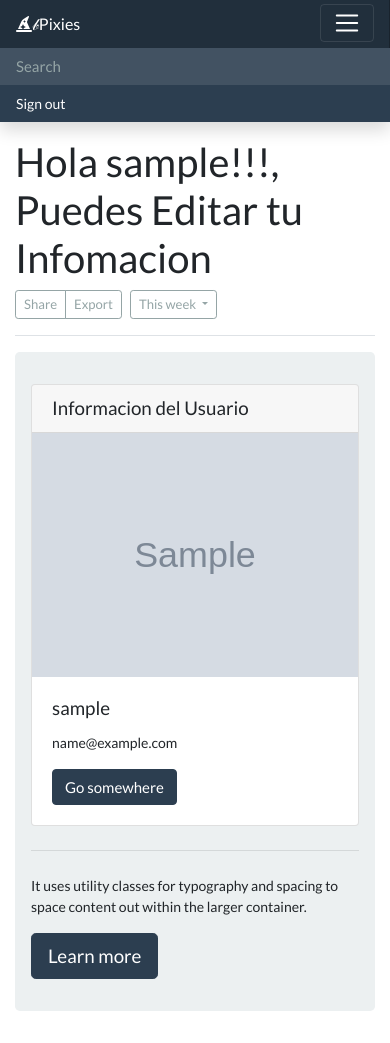
After one commit to bigvictornaq/Dashboard-SOA, a Flask app: page /informacion_usuario in a window 390 px wide. The commit adds this page. Run offline with Flask 2, Linux system fonts and the light colour scheme; a user stored in the database is signed in; tables that the repository leaves empty hold one stand-in row (values such as "Sample post"); grey boxes marked "Sample" are stand-in pictures; some libraries are stand-ins or nearby versions.

Commit message:
Se implemento sesiones

```diff
--- a/cat_web/__init__.py
+++ b/cat_web/__init__.py
@@ -12,5 +12,6 @@ db = SQLAlchemy(app)
 bcrypt = Bcrypt(app)
 login_manager = LoginManager(app)
 login_manager.login_view = 'index'
+login_manager.login_message_category = 'warning'
 
 from cat_web import routes
--- a/cat_web/models.py
+++ b/cat_web/models.py
@@ -9,7 +9,7 @@ class User(db.Model,UserMixin):
     id = db.Column(db.Integer,primary_key=True)
     username= db.Column(db.String(20),unique=True,nullable=False)
     email= db.Column(db.String(120),unique=True,nullable=False)
-    image_file = db.Column(db.String(20),nullable=False,default='default.jpg')
+    image_file = db.Column(db.String(20),nullable=False,default='defualt.jpg')
     password = db.Column(db.String(60),nullable=False)
 
     def __repr__(self):
--- a/cat_web/routes.py
+++ b/cat_web/routes.py
@@ -40,6 +40,11 @@ def home_page():
     return render_template('inicio.html')
 
 
+@app.route('/informacion_usuario')
+@login_required
+def usuario():
+    image_file = url_for('static',filename='profile_img/'+ current_user.image_file)
+    return render_template('user_info.html',image_file = image_file)
 
 @app.route('/logout')
 def salir_sesion():
--- a/cat_web/templates/base_home.html
+++ b/cat_web/templates/base_home.html
@@ -27,7 +27,7 @@
     {% block head%}{%endblock%}
 </head>
 <body>
-    <nav class="navbar navbar-dark sticky-top bg-dark flex-md-nowrap p-0 shadow">
+    <nav class="navbar navbar-dark sticky-top bg-primary flex-md-nowrap p-0 shadow">
   <a class="navbar-brand col-md-3 col-lg-2 mr-0 px-3" href=" {{url_for('home_page')}}"><i class='fas fa-hat-wizard'></i>&bscr;Pixies</a>
   <button class="navbar-toggler position-absolute d-md-none collapsed" type="button" data-toggle="collapse" data-target="#sidebarMenu" aria-controls="sidebarMenu" aria-expanded="false" aria-label="Toggle navigation">
     <span class="navbar-toggler-icon"></span>
@@ -49,7 +49,7 @@
 <div class="container-fluid">
   <div class="row">
       <!--Menu de la izquierda-->
-    <nav id="sidebarMenu" class="col-md-3 col-lg-2 d-md-block bg-light sidebar collapse">
+    <nav id="sidebarMenu" class="col-md-3 col-lg-2 d-md-block bg-dark sidebar collapse">
       <div class="sidebar-sticky pt-3">
         <ul class="nav flex-column">
           <li class="nav-item">
@@ -58,34 +58,34 @@
               home <span class="sr-only">(current)</span>
             </a>
           </li>
-          <li class="nav-item">
-            <a class="nav-link" href="/Countries">
+          <li class="nav-item ">
+            <a class="nav-link text-white" href="/Countries">
                 <i class="fas fa-flag-usa"></i>
               Pais
             </a>
           </li>
           <li class="nav-item">
-            <a class="nav-link" href="#">
+            <a class="nav-link text-white" href="#">
               <span data-feather="shopping-cart"></span>
               Films
             </a>
           </li>
           <li class="nav-item">
-            <a class="nav-link" href="/Clients">
+            <a class="nav-link text-white" href="/Clients">
               <span data-feather="users"></span>
               Customers
             </a>
           </li>
           <li class="nav-item">
-            <a class="nav-link" href="#">
+            <a class="nav-link text-white" href="#">
               <span data-feather="bar-chart-2"></span>
               Reports
             </a>
           </li>
           <li class="nav-item">
-            <a class="nav-link" href="#">
-              <span data-feather="layers"></span>
-              Integrations
+            <a class="nav-link text-white" href="{{url_for('usuario')}}">
+              <i class="fas fa-address-card"></i>
+              User Information
             </a>
           </li>
         </ul>
--- a/cat_web/templates/form_base.html
+++ b/cat_web/templates/form_base.html
@@ -15,7 +15,7 @@
 <body>
     {% with messages = get_flashed_messages(with_categories=true)%}
     {% if messages %}
-            {% for catogory, message in messages %}
+            {% for category, message in messages %}
                 <div class="alert alert-dismissible alert-{{ category }}">
                     {{ message }} {{ category }}
                   </div>
--- /dev/null
+++ b/cat_web/templates/user_info.html
@@ -0,0 +1,43 @@
+{% extends 'base_home.html'%}
+
+{% block head %}
+<title>Informacion del Usurio</title>
+{% endblock %}
+
+{% block body %}
+<div class="d-flex justify-content-between flex-wrap flex-md-nowrap align-items-center pt-3 pb-2 mb-3 border-bottom">
+    <h1 class="h2">Hola {{current_user.username}}!!!, Puedes Editar tu Infomacion</h1>
+    <div class="btn-toolbar mb-2 mb-md-0">
+      <div class="btn-group mr-2">
+        <button type="button" class="btn btn-sm btn-outline-secondary">Share</button>
+        <button type="button" class="btn btn-sm btn-outline-secondary">Export</button>
+      </div>
+      <button type="button" class="btn btn-sm btn-outline-secondary dropdown-toggle">
+        <span data-feather="calendar"></span>
+        This week
+      </button>
+    </div>
+  </div>
+  <div class="jumbotron">
+    <div class="card" >
+        <h5 class="card-header">Informacion del Usuario</h5>
+        <div class="row no-gutters">
+            <div class="col-md-2">
+                <img src="{{image_file}}" class="img-fluid" alt="" >
+              </div>
+
+              <div class="col-md-8">
+                <div class="card-body">
+                    <h5 class="card-title">{{current_user.username}}</h5>
+                    <p class="card-text">{{current_user.email}}</p>
+                    <a href="#" class="btn btn-primary">Go somewhere</a>
+                  </div>
+               </div>
+        </div>
+      </div>
+    <hr class="my-4">
+    <p>It uses utility classes for typography and spacing to space content out within the larger container.</p>
+    <a class="btn btn-primary btn-lg" href="#" role="button">Learn more</a>
+  </div>
+
+{% endblock %}
```
Also changed, not shown: cat_web/static/profile_img/defualt.jpg (added).
